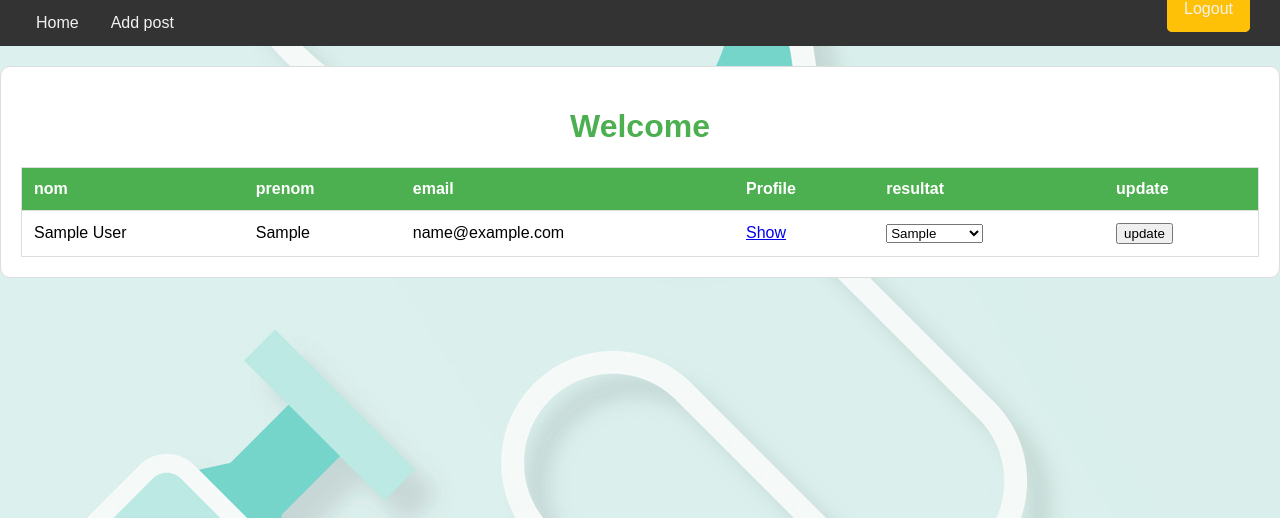
After one commit to h0996g/phpConcour, a PHP site: page /concourA.php?id=1 in a window 1280 px wide. The commit adds this page. Shown: the top 518 px of the page. Run offline with PHP 8.4, Linux system fonts and the light colour scheme; the visitor is signed in with stand-in values (Sample User, id 1); tables that the repository leaves empty or names only in its code hold one stand-in row (values such as "Sample post").

Commit message:
b9a delete post + nrigle names of attr..

```diff
--- a/concour.php
+++ b/concour.php
@@ -22,7 +22,7 @@ function button1($conn){
 
 try {
     $conn = new PDO('mysql:host=localhost;dbname=concours;charset=utf8','root','',array(PDO::ATTR_ERRMODE=>PDO::ERRMODE_EXCEPTION));
-    $all = $conn->query('SELECT * FROM Concours where id_post =1 ');
+    // $all = $conn->query('SELECT * FROM Concours where id_post =1 ');
 } catch(Exception $e){
     die('ERROR :'.$e->getMessage());
 }
--- /dev/null
+++ b/concourA.php
@@ -0,0 +1,259 @@
+<?php
+session_start();
+if (!isset($_SESSION["admin"])) {
+   header("Location: loginA.php");
+}
+// function button1($conn){
+//     try {
+//         $add = $conn->prepare("UPDATE participe
+//         SET resultat = :resultat
+//         WHERE id_user= :id_user and id_concour= :id_concour");
+
+//         $add->execute(array(
+//             'id_user' => 4,
+//             'id_concour' =>1,
+//             'resultat' =>$resultat
+//         ));
+
+//         $add->closeCursor();
+//     } catch(Exception $e){
+//         // Handle the exception if needed
+//     }
+// }
+try {
+    $conn = new PDO('mysql:host=localhost;dbname=concours;charset=utf8','root','',array(PDO::ATTR_ERRMODE=>PDO::ERRMODE_EXCEPTION));
+    // $all = $conn->query('SELECT * FROM Concours where id_post =1 ');
+} catch(Exception $e){
+    die('ERROR :'.$e->getMessage());
+}
+
+if(isset($_POST['update'])) {
+    // button1($conn);
+    try {
+        $add = $conn->prepare("UPDATE participe
+        SET resultat = :resultat
+        WHERE id_user= :id_user and id_concour= :id_concour");
+
+        $add->execute(array(
+            'id_user' => $_POST['id_user'],
+            'id_concour' =>$_POST['id_concour'],
+            'resultat' =>$_POST['resultat']
+        ));
+
+        $add->closeCursor();
+    } catch(Exception $e){
+        // Handle the exception if needed
+    }
+    // header("Refresh:0");
+    header("Location: ".$_SERVER['PHP_SELF']."?id=".$_GET['id']);
+  exit();
+
+}
+
+?>
+<!DOCTYPE html>
+<html lang="en">
+<head>
+    <meta charset="UTF-8">
+    <title>User Dashboard</title>
+    <style>
+  body {
+    font-family: Arial, sans-serif;
+    background-color: #f5f5f5; /* Light Gray */
+    background-image: url("medical.jpg");
+
+    margin: 0;
+    padding: 0;
+}
+
+.navbar {
+        background-color: #333;
+        overflow: hidden;
+        display: flex;
+        justify-content: space-between; /* Align items to the start and end of the flex container */
+        padding: 0 20px; /* Add padding to give some space */
+    }
+
+    .logout-button {
+        margin-left: auto; /* Push the logout button to the right by using margin-left: auto */
+
+    }
+
+    .navbar a {
+        color: #f2f2f2;
+        text-decoration: none;
+        padding: 14px 16px;
+    }
+
+    .navbar a:hover {
+        background-color: #ddd;
+        color: black;
+    }
+.container {
+    padding: 20px;
+    text-align: center;
+    background-color: #fff;
+    border: 1px solid #ddd; /* Light Gray */
+    border-radius: 10px;
+    margin-top: 20px;
+}
+
+h1 {
+    color: #4caf50; /* Green */
+}
+
+.btn {
+    padding: 10px 20px;
+    font-size: 16px;
+    margin: 10px;
+    background-color: #ffc107; /* Yellow */
+    color: #212529; /* Black */
+    border: 1px solid #ffc107; /* Yellow */
+    border-radius: 5px;
+    text-decoration: none;
+    cursor: pointer;
+}
+
+
+
+input[type="text"], input[type="password"] {
+    width: 100%;
+    padding: 10px;
+    margin: 5px 0 15px 0;
+    display: inline-block;
+    border: 1px solid #ccc; /* Light Gray */
+    box-sizing: border-box;
+    border-radius: 5px;
+}
+
+table {
+    width: 100%;
+    margin-top: 20px;
+    border-collapse: collapse;
+    background-color: #fff;
+    border: 1px solid #ddd; /* Light Gray */
+    border-radius: 10px;
+}
+
+th, td {
+    padding: 12px;
+    text-align: left;
+    border-bottom: 1px solid #ddd; /* Light Gray */
+}
+
+th {
+    background-color: #4caf50; /* Green */
+    color: #fff;
+}
+
+.hidden {
+    display: none;
+}
+
+
+    </style>
+</head>
+<body>
+<div class="navbar">
+
+    <a href="indexA.php" id="showAllPostsButton">Home</a>
+    <a href="#lisner" id="showClientPostsButton">Add post</a>
+    <div class="logout-button">
+        <a href="logoutA.php" class="btn btn-warning">Logout</a>
+    </div>
+</div>
+
+    <div class="container">
+        <h1>Welcome </h1>
+
+
+        <!-- <button id="toggleButton" class="btn btn-primary">Mon Concours</button> -->
+
+        <table id="allPostsTable">
+            <thead>
+                <tr>
+                    <th>nom</th>
+                    <th>prenom</th>
+                    <th>email</th>
+                    <th>Profile</th>
+                    <th>resultat</th>
+                    <th>update</th>
+
+                </tr>
+            </thead>
+            <tbody>
+                <?php
+                try {
+                    $conn = new PDO('mysql:host=localhost;dbname=concours;charset=utf8', 'root', '', array(PDO::ATTR_ERRMODE => PDO::ERRMODE_EXCEPTION));
+                    $all_post = $conn->prepare('select * from participe p ,concours c,users u WHERE p.id_concour=c.id and c.id_post= :id_post and u.id=p.id_user');
+                    $all_post->execute(array(
+                        'id_post' => $_GET['id'],
+                    ));
+                    while ($affich = $all_post->fetch()) {
+                        $nom = $affich['nom'];
+                        $prenom = $affich['prenom'];
+                        $email = $affich['email'];
+                        $id_user=$affich['id_user'];
+                        $id_concour=$affich['id_concour'];
+                        $resultat=$affich['resultat'];
+                        echo
+                            '<tr>' .
+                            '<td>' . $nom. '</td>' .
+                            '<td>' . $prenom. '</td>' .
+                            '<td>' . $email. '</td>' .
+                            '<td><a href="detailsUser.php?id=' . $id_user . '">Show</a></td>' .
+                            // '<td><a href="concour.php?id=' . $affich['id'] . '">Delete</a></td>' .
+
+
+                            '<form method="post">'.
+
+                            '<td>'.
+                             ' <select name="resultat" id="resultat">'.
+                            ' <option value="none" selected disabled hidden>'.$resultat.'</option>'.
+                             '<option value="En cours">En cours</option>'.
+                              '<option value="acceptable">acceptable</option>'.
+                              '<option value="inacceptable">inacceptable</option>'.
+                            '</select>'.
+                            '</td>' .
+                            '<td>'.
+                            '<input type="hidden" name="id_concour" value='.$id_concour.'>'.
+                            '<input type="hidden" name="id_user" value='.$id_user.'>'.
+                            '<input type="submit"  name="update" class="update" value="update" />'.
+                        '</form>'.
+
+                            '</td>'.
+
+                            '</tr>';
+
+                    }
+                    $all_post->closeCursor();
+                } catch (Exception $e) {
+                    die('ERROR :' . $e->getMessage());
+                }
+                ?>
+            </tbody>
+
+        </table>
+
+
+
+        <!-- <script>
+           document.addEventListener('DOMContentLoaded', function () {
+        var allPostsTable = document.getElementById('allPostsTable');
+        var clientPostsTable = document.getElementById('clientPostsTable');
+        var AllPostButton = document.getElementById('showAllPostsButton');
+        var ClientPostButton = document.getElementById('showClientPostsButton');
+
+        AllPostButton.addEventListener('click', function () {
+            clientPostsTable.style.display = 'none';
+            allPostsTable.style.display = 'table'; // Set display property to 'table' to show the table
+        });
+        ClientPostButton.addEventListener('click', function () {
+            allPostsTable.style.display = 'none';
+            clientPostsTable.style.display = 'table'; // Set display property to 'table' to show the table
+        });
+    });
+        </script> -->
+    </div>
+</body>
+</html>
--- /dev/null
+++ b/logoutA.php
@@ -0,0 +1,5 @@
+<?php
+session_start();
+session_destroy();
+header("Location: login.php");
+?>
```
Also changed, not shown: detailsUser.php (added, +139 -0 lines), indexA.php (added, +226 -0 lines), loginA.php (added, +108 -0 lines), 1 other file.
